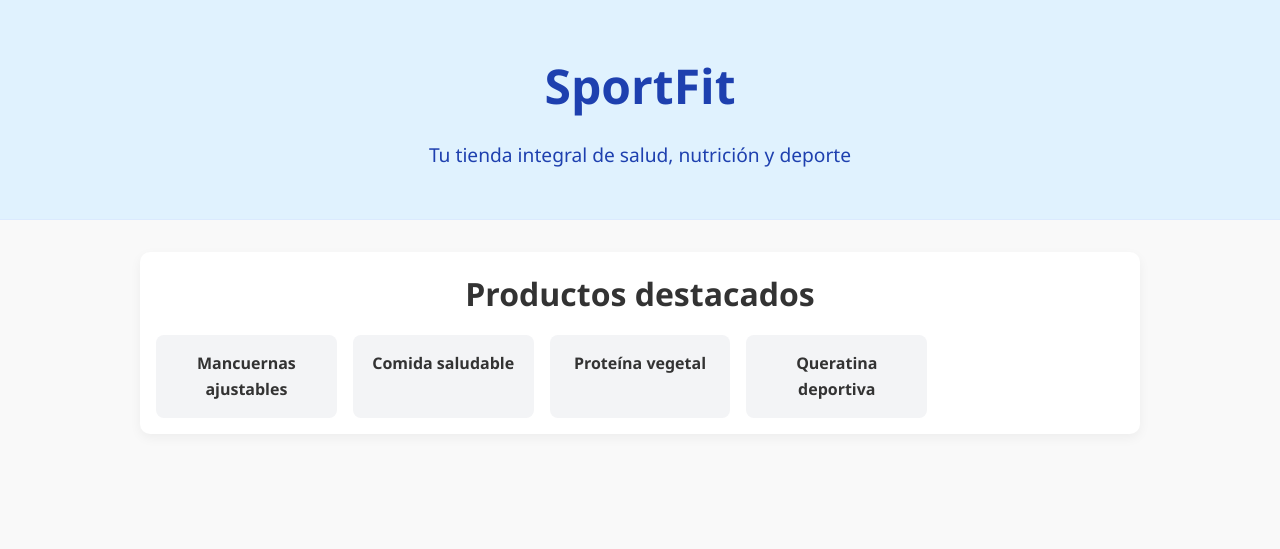
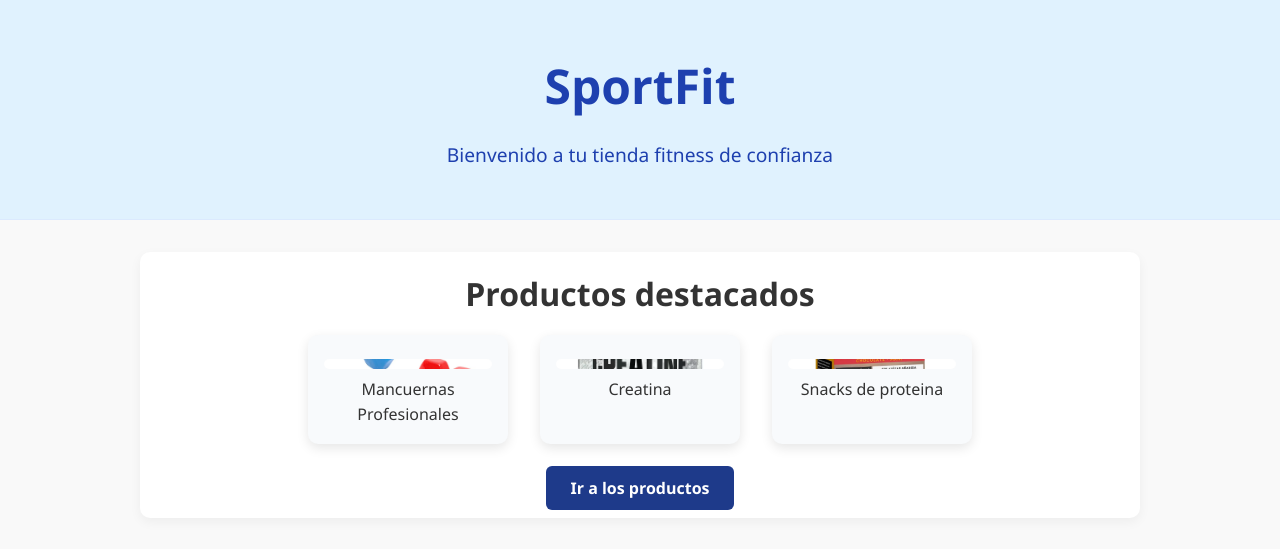
Before and after one commit to jsa12399/sqlweb, a Django app: page / in a window 1280 px wide. Shown: the part 90-639 px from the top of the page. Run offline with Django 5.2, Linux system fonts and the light colour scheme.

Commit message:
Commit de productos

```diff
--- a/core/static/core/css/style.css
+++ b/core/static/core/css/style.css
@@ -121,20 +121,74 @@ nav ul.menu li.submenu ul li a:hover {
 
 .productos ul {
     display: grid;
-    grid-template-columns: repeat(auto-fill, minmax(180px, 1fr));
-    gap: 1rem;
+    grid-template-columns: repeat(auto-fill, minmax(220px, 1fr));
+    gap: 1.5rem;
     list-style: none;
-    padding: 0;
+    padding: 1rem;
+    justify-items: center;
 }
 
 .productos li {
-    background-color: #f3f4f6;
+    background-color: #ffffff;
     padding: 1rem;
-    border-radius: 8px;
+    border-radius: 10px;
     text-align: center;
-    font-weight: bold;
+    font-weight: normal;
+    box-shadow: 0 6px 12px rgba(0, 0, 0, 0.08);
+    transition: transform 0.2s ease;
 }
 
+.productos li:hover {
+    transform: translateY(-4px);
+}
+
+/* Aquí está el ajuste clave para las imágenes */
+.productos li img {
+    width: 100%;           /* que ocupen todo el ancho del contenedor */
+    max-height: 140px;     /* limitar altura para que no sean muy grandes */
+    object-fit: cover;     /* recorta si es necesario sin distorsionar */
+    border-radius: 8px;
+    margin-bottom: 0.8rem;
+}
+
+.productos li h3 {
+    font-size: 1.1rem;
+    margin-bottom: 0.4rem;
+    color: #1e3a8a;
+}
+
+.productos li p {
+    font-size: 0.95rem;
+    color: #555;
+    margin-bottom: 0.4rem;
+}
+
+.productos li .precio {
+    font-weight: bold;
+    color: #16a34a;
+}
+
+.ver-mas {
+    text-align: center;
+    margin-top: 2rem;
+}
+
+.ver-mas a {
+    display: inline-block;
+    padding: 0.8rem 1.5rem;
+    background-color: #1e3a8a;
+    color: #fff;
+    text-decoration: none;
+    border-radius: 8px;
+    font-weight: bold;
+    transition: background-color 0.3s ease;
+}
+
+.ver-mas a:hover {
+    background-color: #1e40af;
+}
+
+/* LOGIN Y REGISTRO */
 .auth-container {
     max-width: 400px;
     margin: 2rem auto;
@@ -190,3 +244,42 @@ nav ul.menu li.submenu ul li a:hover {
     text-decoration: none;
     font-weight: bold;
 }
+
+/* Productos grid */
+.productos-grid {
+    display: flex;
+    justify-content: center;
+    gap: 2rem;
+    flex-wrap: wrap;
+}
+
+.producto {
+    background-color: #f8fafc;
+    padding: 1rem;
+    border-radius: 10px;
+    box-shadow: 0 4px 12px rgba(0,0,0,0.1);
+    text-align: center;
+    width: 200px;
+}
+
+.producto img {
+    width: 100%;
+    max-height: 10px;      /* límite similar para consistencia */
+    object-fit: cover;
+    border-radius: 8px;
+}
+
+/* Botones */
+.btn-destacado {
+    background-color: #1e3a8a;
+    color: #fff;
+    padding: 0.7rem 1.5rem;
+    border-radius: 6px;
+    text-decoration: none;
+    font-weight: bold;
+    transition: background-color 0.3s ease;
+}
+
+.btn-destacado:hover {
+    background-color: #3b82f6;
+}
--- a/core/templates/core/index.html
+++ b/core/templates/core/index.html
@@ -1,18 +1,31 @@
 {% extends 'core/base.html' %}
+{% load static %}
 
 {% block content %}
 <section class="hero">
     <h1>SportFit</h1>
-        <p>Tu tienda integral de salud, nutrición y deporte</p>
+    <p>Bienvenido a tu tienda fitness de confianza</p>
 </section>
 
 <section class="productos">
     <h2>Productos destacados</h2>
-        <ul>
-            <li>Mancuernas ajustables</li>
-            <li>Comida saludable</li>
-            <li>Proteína vegetal</li>
-            <li>Queratina deportiva</li>
-        </ul>
+    <div class="productos-grid">
+        <div class="producto">
+            <img src="{% static 'core/img/mancuernas.jpg' %}" alt="Mancuernas">
+            <p>Mancuernas Profesionales</p>
+        </div>
+        <div class="producto">
+            <img src="{% static 'core/img/creatina.jpg' %}" alt="Creatina">
+            <p>Creatina</p>
+        </div>
+        <div class="producto">
+            <img src="{% static 'core/img/proteina.jpg' %}" alt="Snack de proteina">
+            <p>Snacks de proteina</p>
+        </div>
+    </div>
+
+    <div style="text-align: center; margin-top: 2rem;">
+        <a href="{% url 'productos' %}" class="btn-destacado">Ir a los productos</a>
+    </div>
 </section>
 {% endblock %}
--- a/core/urls.py
+++ b/core/urls.py
@@ -7,4 +7,5 @@ urlpatterns = [
     path('preparadorfisico/', views.preparadorfisico, name='preparadorfisico'),
     path('login/', views.login_view, name='login'),
     path('register/', views.register_view, name='register'),
+    path('productos/', views.ver_productos, name='productos'),
 ]
--- a/core/views.py
+++ b/core/views.py
@@ -38,3 +38,6 @@ def register_view(request):
         else:
             return render(request, 'core/register.html', {'error': 'Las contraseñas no coinciden'})
     return render(request, 'core/register.html')
+
+def ver_productos(request):
+    return render(request, 'core/productos.html')
```
Also changed, not shown: core/static/core/css/productos.css (added, +130 -0 lines), core/templates/core/productos.html (added, +102 -0 lines), core/static/core/img/creatina.jpg (added), core/static/core/img/mancuernas.jpg (added), core/static/core/img/proteina.jpg (added). Lines whose indentation alone changed are shown as unchanged.
